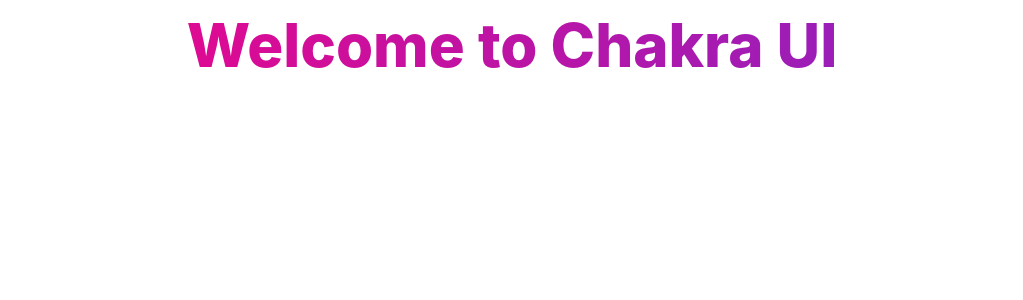
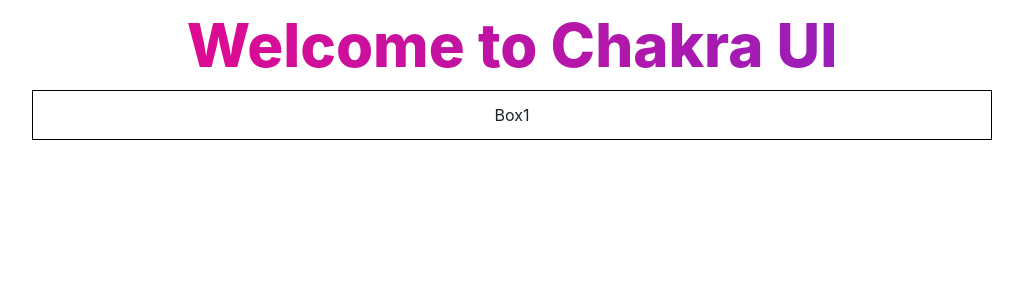
Before and after one commit to charles-afk/chakraPrac, a React (Create React App) app in the folder chakra/: page / in a window 1280 px wide. Shown: the top 300 px of the page, without its empty margins (128-1151 px from the left). Built offline with nearby package versions, Linux system fonts and the light colour scheme.

Commit message:
box intro

```diff
--- a/chakra/src/App.tsx
+++ b/chakra/src/App.tsx
@@ -15,6 +15,12 @@
       >
         Welcome to Chakra UI
       </Text>
+
+      <Box style={{border:'1px solid black'}}
+        maxW="960px" mx="auto"
+        p={[2,3]}>
+        Box1
+      </Box>
     </div>
   );
 }
```
